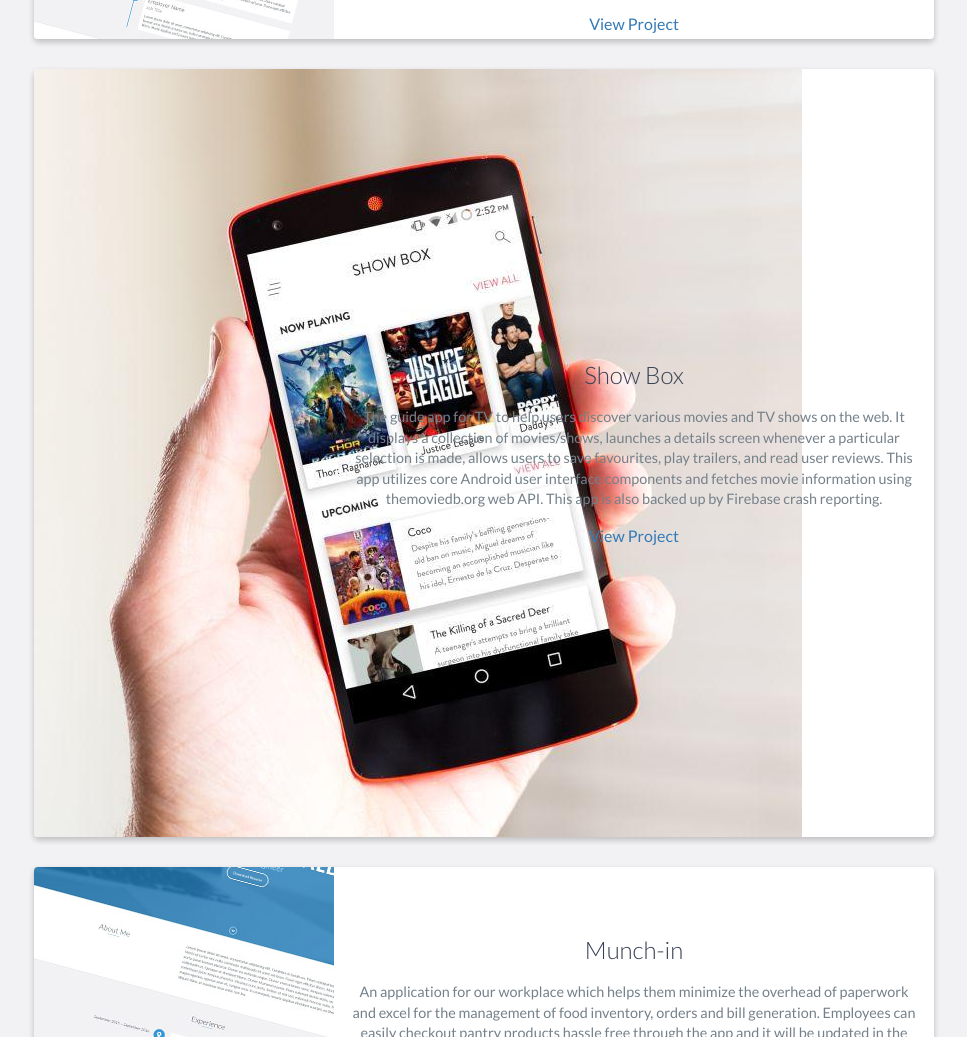
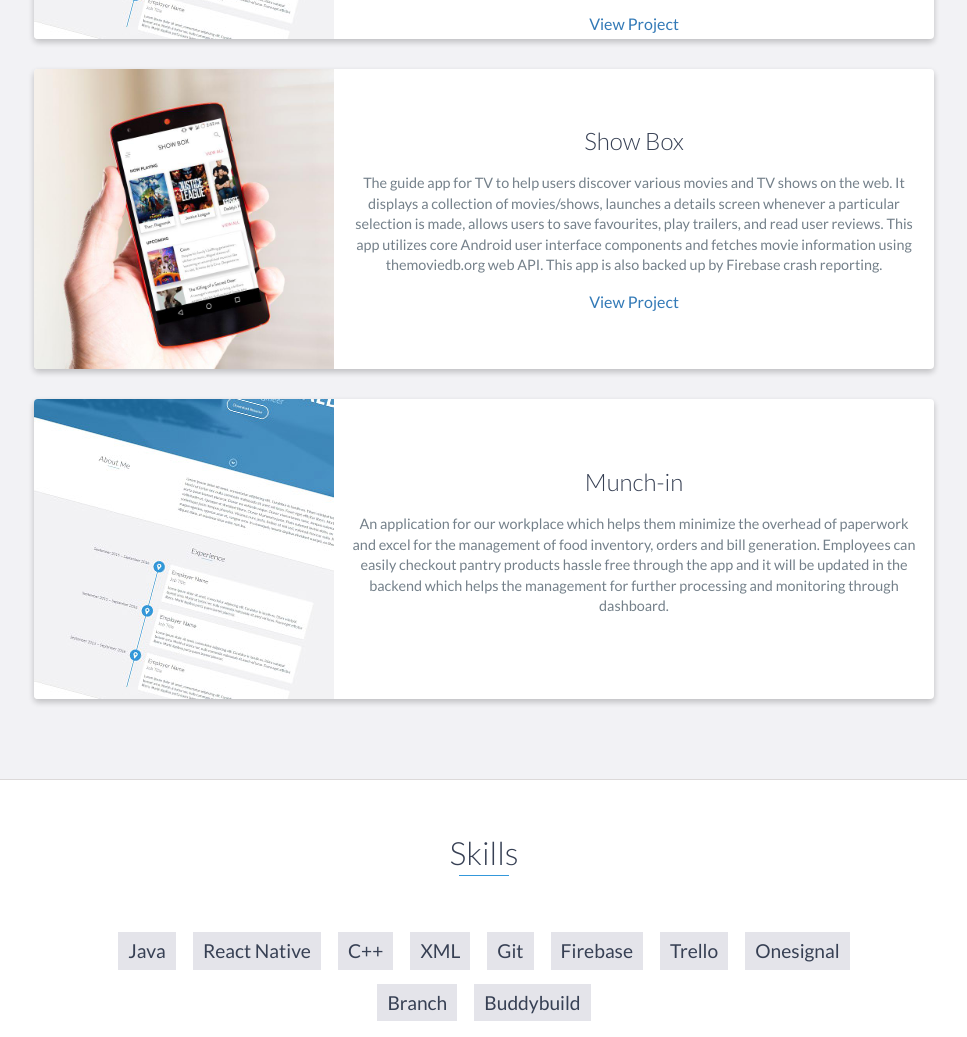
Before and after one commit to gurpreetsingh2808/gurpreetsingh2808.github.io, a website: page index.html in a window 1280 px wide. Shown: the part 2513-3550 px from the top of the page, without its empty margins (156-1123 px from the left). Drawn offline with nearby package versions, Linux system fonts and the light colour scheme.

Commit message:
Fixed dimensions for showbox image

```diff
--- a/index.html
+++ b/index.html
@@ -174,7 +174,9 @@
 
             <div class="project shadow-large">
                 <div class="project-image">
-                    <img src="images/ss_showbox.jpg"/>
+                    <img src="images/ss_showbox.jpg"
+                         height="300"
+                         width="300"/>
                 </div>
                 <!-- End .project-image -->
                 <div class="project-info">
```
